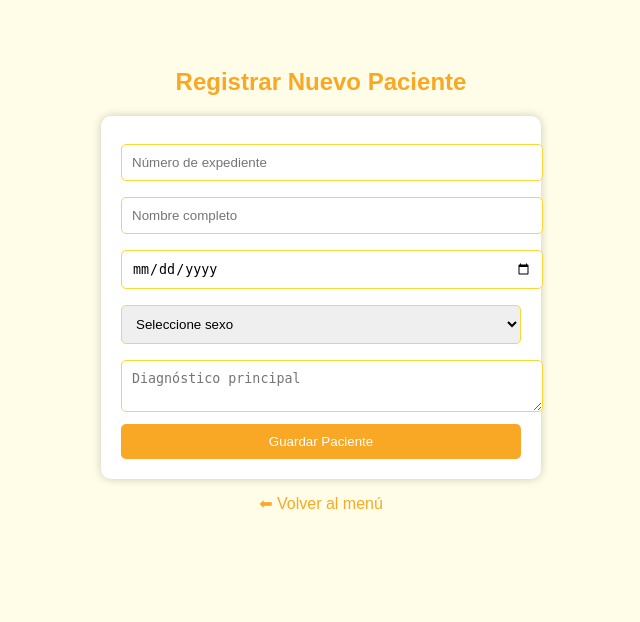
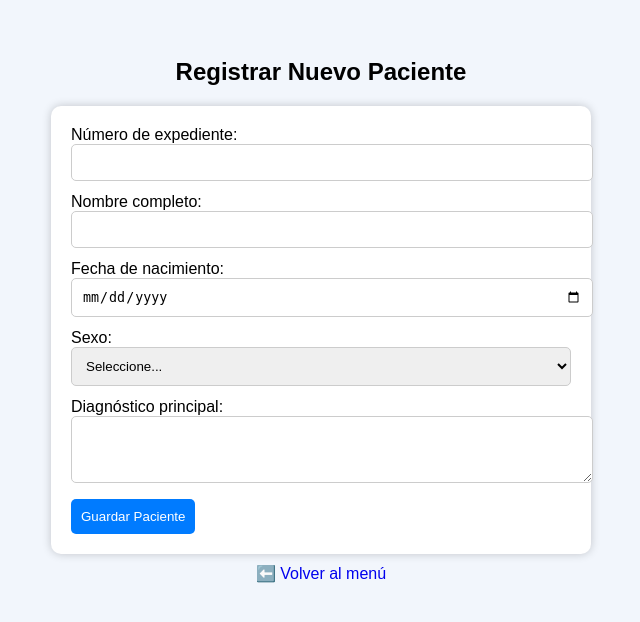
Before and after one commit to Rapha1305/expediente--HGLP, a Flask app: page /nuevo_paciente in a window 1280 px wide. Shown: the top 622 px of the page, without its empty margins (319-959 px from the left). Run offline with Flask 3, Linux system fonts and the light colour scheme; the visitor is signed in with stand-in values (Sample User, id 1).

Commit message:
Update nuevo_paciente.html

```diff
--- a/templates/nuevo_paciente.html
+++ b/templates/nuevo_paciente.html
@@ -2,68 +2,42 @@
 <html lang="es">
 <head>
     <meta charset="UTF-8">
-    <meta name="viewport" content="width=device-width, initial-scale=1.0">
     <title>Nuevo Paciente</title>
     <style>
-        body {
-            font-family: Arial, sans-serif;
-            background: #fffde7;
-            padding: 40px;
-        }
-        h2 {
-            color: #f9a825;
-            text-align: center;
-        }
-        form {
-            max-width: 400px;
-            margin: auto;
-            background: white;
-            padding: 20px;
-            border-radius: 10px;
-            box-shadow: 0px 0px 10px rgba(0,0,0,0.2);
-        }
-        input, select, textarea {
-            width: 100%;
-            padding: 10px;
-            margin: 8px 0;
-            border: 1px solid #fdd835;
-            border-radius: 5px;
-        }
-        button {
-            width: 100%;
-            background: #f9a825;
-            color: white;
-            border: none;
-            padding: 10px;
-            border-radius: 5px;
-            cursor: pointer;
-        }
-        button:hover {
-            background: #f57f17;
-        }
-        a {
-            display: block;
-            text-align: center;
-            margin-top: 15px;
-            color: #f9a825;
-            text-decoration: none;
-        }
+        body { font-family: Arial; background: #f2f6fc; padding: 30px; }
+        form { background: white; max-width: 500px; margin: auto; padding: 20px; border-radius: 10px; box-shadow: 0 0 10px rgba(0,0,0,0.2); }
+        input, select, textarea { width: 100%; margin-bottom: 12px; padding: 10px; border: 1px solid #ccc; border-radius: 5px; }
+        button { background: #007bff; color: white; padding: 10px; border: none; border-radius: 5px; cursor: pointer; }
+        button:hover { background: #0056b3; }
+        a { text-decoration: none; display: inline-block; margin-top: 10px; }
     </style>
 </head>
 <body>
-    <h2>Registrar Nuevo Paciente</h2>
-    <form action="/nuevo_paciente" method="POST">
-        <input type="text" name="expediente" placeholder="Número de expediente" required>
-        <input type="text" name="nombre" placeholder="Nombre completo" required>
+    <h2 style="text-align:center;">Registrar Nuevo Paciente</h2>
+    <form method="POST" action="/nuevo_paciente">
+        <label>Número de expediente:</label>
+        <input type="text" name="expediente" required>
+
+        <label>Nombre completo:</label>
+        <input type="text" name="nombre" required>
+
+        <label>Fecha de nacimiento:</label>
         <input type="date" name="fecha_nacimiento" required>
+
+        <label>Sexo:</label>
         <select name="sexo" required>
-            <option value="">Seleccione sexo</option>
+            <option value="">Seleccione...</option>
             <option value="Masculino">Masculino</option>
             <option value="Femenino">Femenino</option>
         </select>
-        <textarea name="diagnostico" placeholder="Diagnóstico principal"></textarea>
+
+        <label>Diagnóstico principal:</label>
+        <textarea name="diagnostico" rows="3"></textarea>
+
         <button type="submit">Guardar Paciente</button>
     </form>
-    <a href="/menu">⬅ Volver al menú</a>
+    <div style="text-align:center;">
+        <a href="/menu">⬅️ Volver al menú</a>
+    </div>
 </body>
 </html>
```
